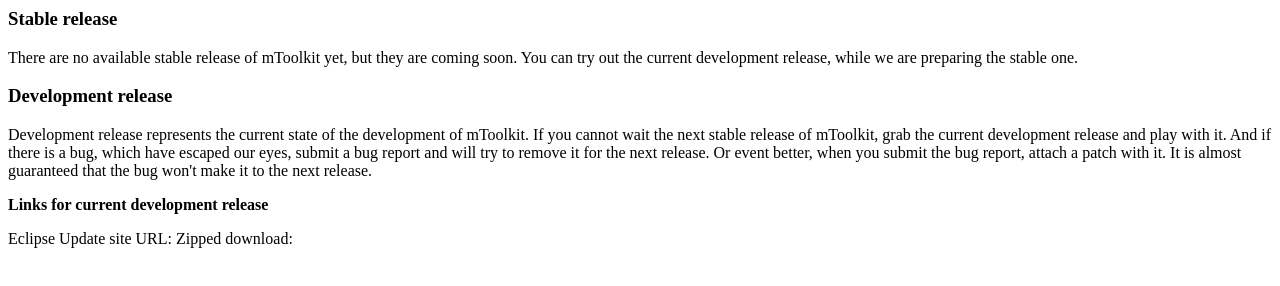
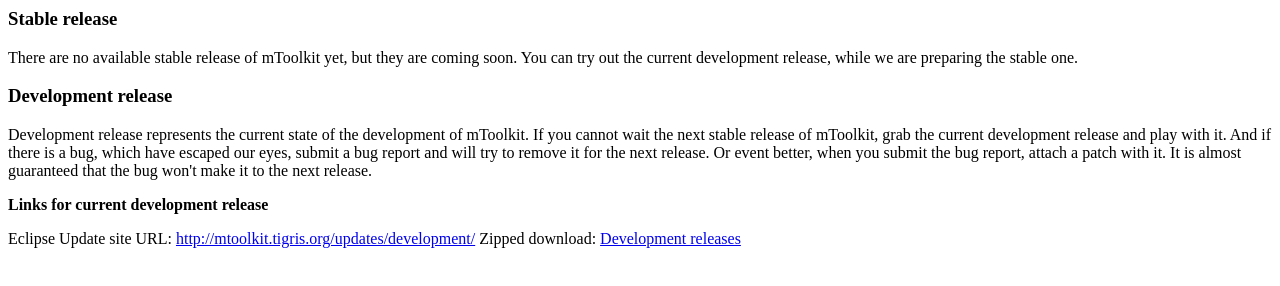
Before and after one commit to eurotech/mtoolkit, a plain HTML site: page www/cn-project-pages/Download and Install/snippets/HtmlSnippet1.html in a window 1280 px wide. Drawn offline with Linux system fonts and the light colour scheme.

Commit message:
Updated html component "Current Release" through the web interface.

```diff
--- a/www/cn-project-pages/Download and Install/snippets/HtmlSnippet1.html
+++ b/www/cn-project-pages/Download and Install/snippets/HtmlSnippet1.html
@@ -1,4 +1,4 @@
-<meta http-equiv="Content-Type" content="text/html; charset=UTF-8" />                              <div class="h3"><h3>Stable release</h3></div>
+<meta http-equiv="Content-Type" content="text/html; charset=UTF-8" />                                                            <div class="h3"><h3>Stable release</h3></div>
 <p>
 There are no available stable release of mToolkit yet, but they are coming soon. You can try out the current development release, while we are preparing the stable one.
 </p>
@@ -7,5 +7,5 @@ There are no available stable release of mToolkit yet, but they are coming soon.
 Development release represents the current state of the development of mToolkit. If you cannot wait the next stable release of mToolkit, grab the current development release and play with it. And if there is a bug, which have escaped our eyes, submit a bug report and will try to remove it for the next release. Or event better, when you submit the bug report, attach a patch with it. It is almost guaranteed that the bug won't make it to the next release.
 </p>
 <p><b>Links for current development release</b></p>
-Eclipse Update site URL: <a href="http://mtoolkit.tigris.org/updates/development/"></a>
-Zipped download: <a href="http://mtoolkit.tigris.org/servlets/ProjectDocumentList?folderID=10338&expandFolder=10338&folderID=10338"></a>
+Eclipse Update site URL: <a href="http://mtoolkit.tigris.org/updates/development/">http://mtoolkit.tigris.org/updates/development/</a>
+Zipped download: <a href="http://mtoolkit.tigris.org/servlets/ProjectDocumentList?folderID=10338&expandFolder=10338&folderID=10338">Development releases</a>
```
